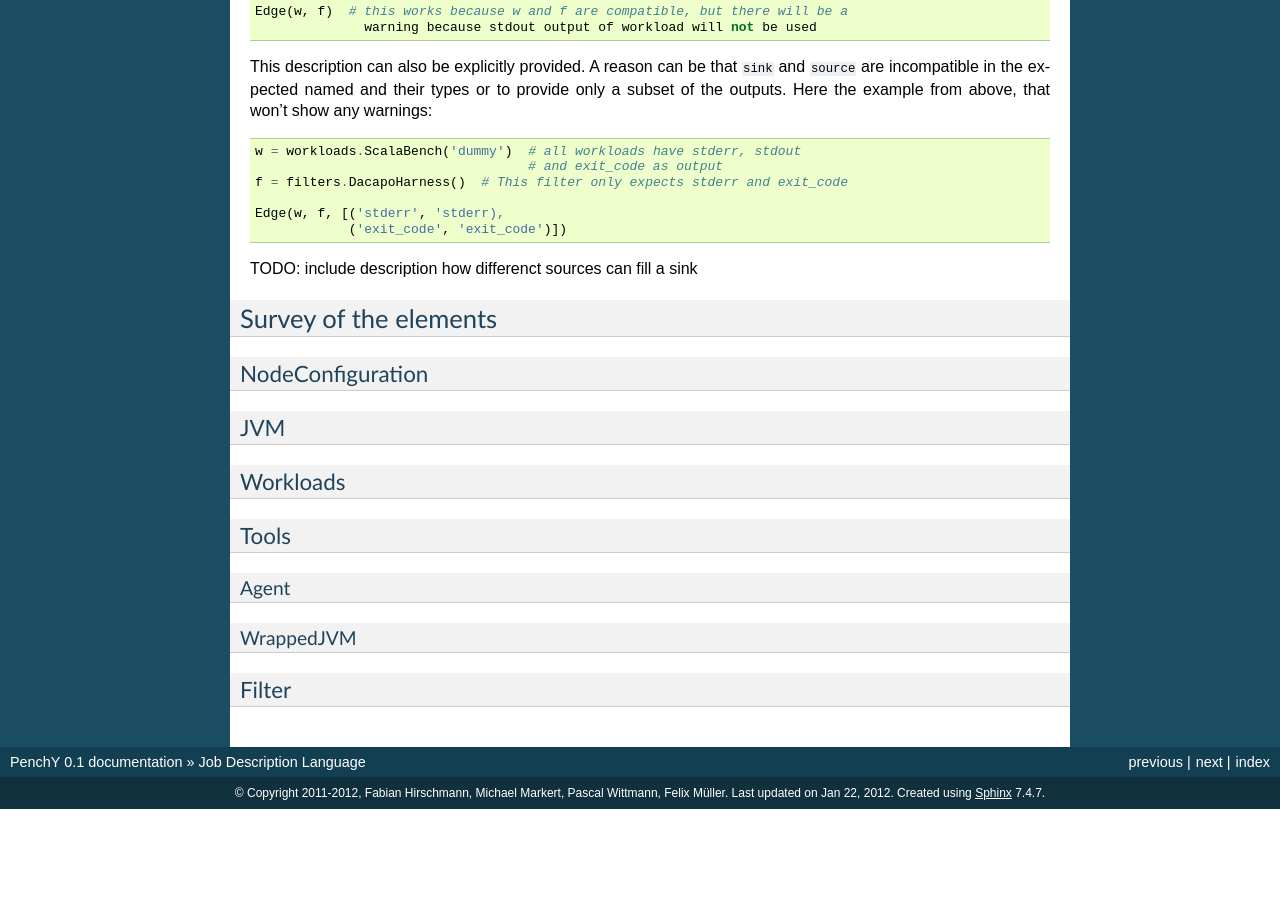
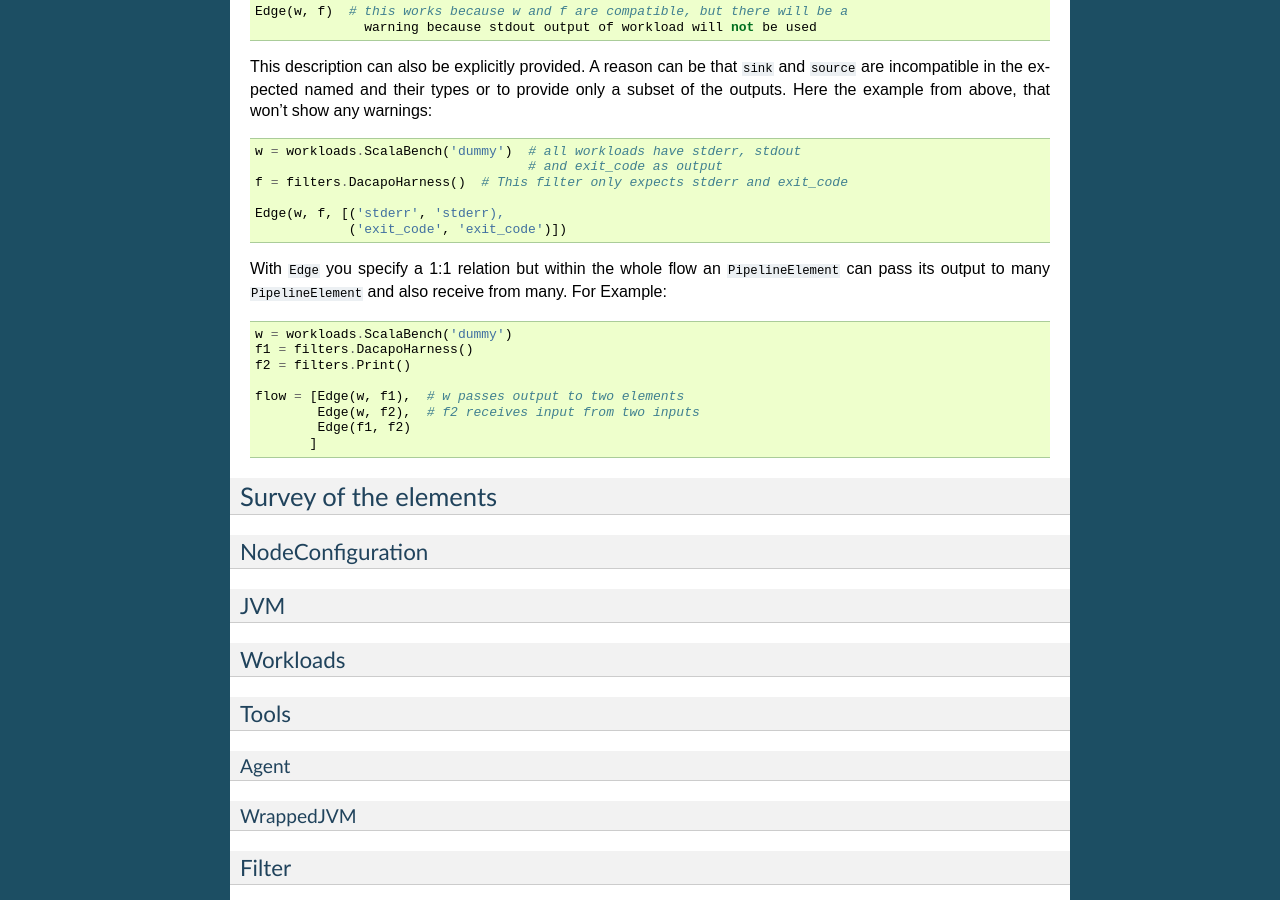
Before and after one commit to fhirschmann/penchy, a Sphinx documentation site: the page built from docs/job.rst, in a window 1280 px wide and 900 px high, scrolled down 1694 px. Built offline with Sphinx 7.4.7, drawn with Linux system fonts in a browser that asks for light colours; formulas are drawn with MathJax 3; before the commit the page ends 2503 px from its top, so only the background shows below that.

Commit message:
doc.jvm: Describe that flow can describe n:n dependencies.
Signed-off-by: Michael Markert <markert.michael@googlemail.com>

```diff
--- a/docs/job.rst
+++ b/docs/job.rst
@@ -56,7 +56,19 @@ Here the example from above, that won't show any warnings::
   Edge(w, f, [('stderr', 'stderr),
               ('exit_code', 'exit_code')])
 
-TODO: include description how differenct sources can fill a sink
+With ``Edge`` you specify a 1:1 relation but within the whole flow an
+``PipelineElement`` can pass its output to many ``PipelineElement`` and also
+receive from many.
+For Example::
+
+  w = workloads.ScalaBench('dummy')
+  f1 = filters.DacapoHarness()
+  f2 = filters.Print()
+
+  flow = [Edge(w, f1),  # w passes output to two elements
+          Edge(w, f2),  # f2 receives input from two inputs
+          Edge(f1, f2)
+         ]
 
 Survey of the elements
 ======================
```
